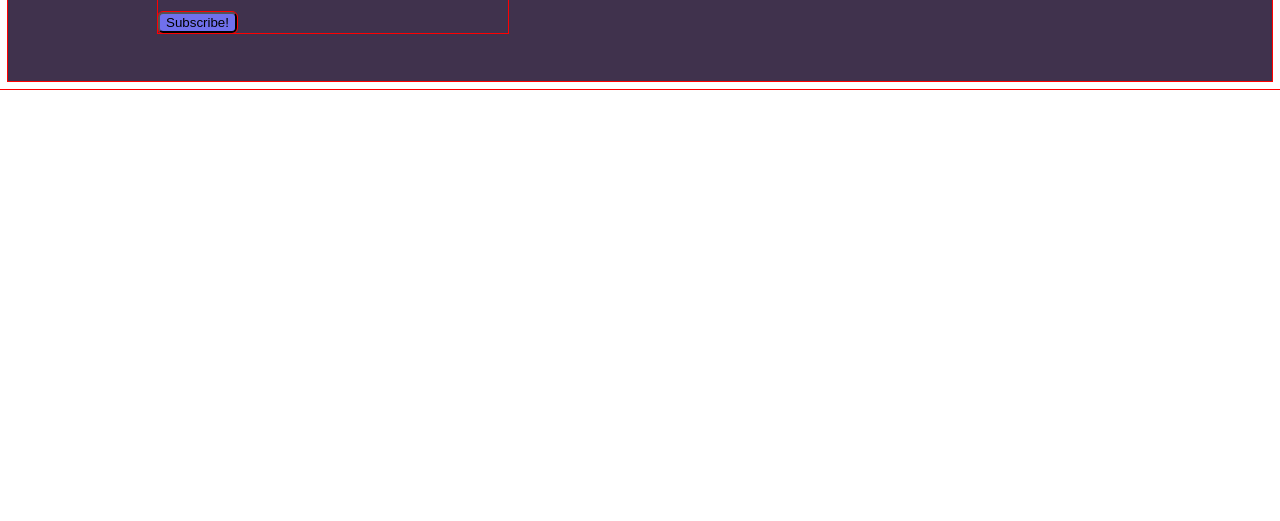
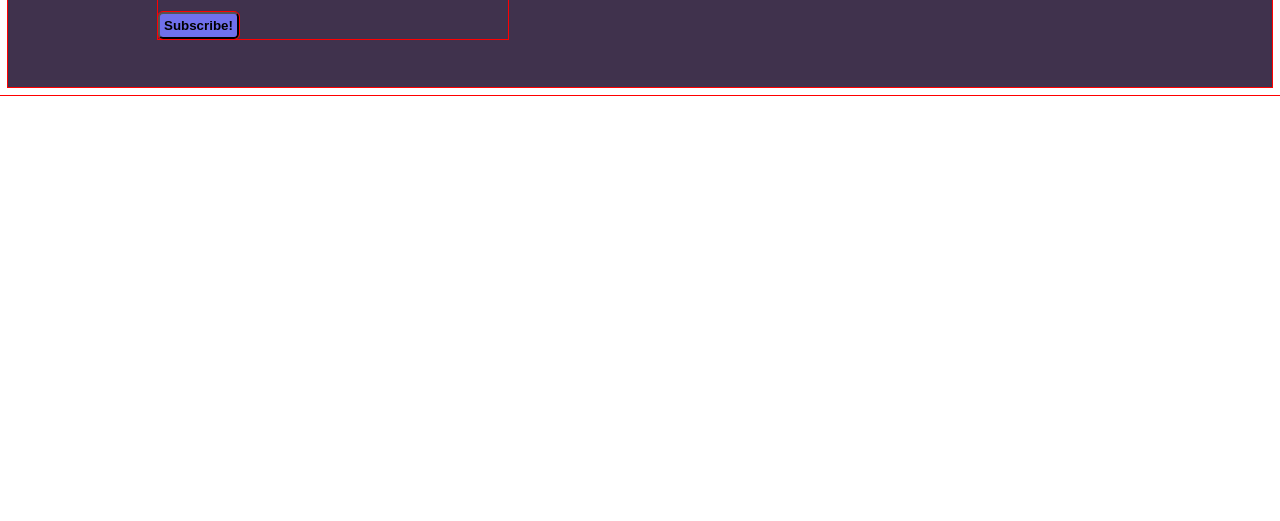
Before and after one commit to A-MAC-4/Landing-page, a plain HTML site: page index.html in a window 1280 px wide. Shown: the part 279-800 px from the top of the page. Drawn offline with Linux system fonts and the light colour scheme.

Commit message:
add style to button

```diff
--- a/style.css
+++ b/style.css
@@ -50,6 +50,9 @@ h1, p {
 button {
     background-color: rgb(112, 112, 236);
     border-radius: 5px;
+    padding: 4px;
+    font-weight: 900;
+
 
 }
 
```
